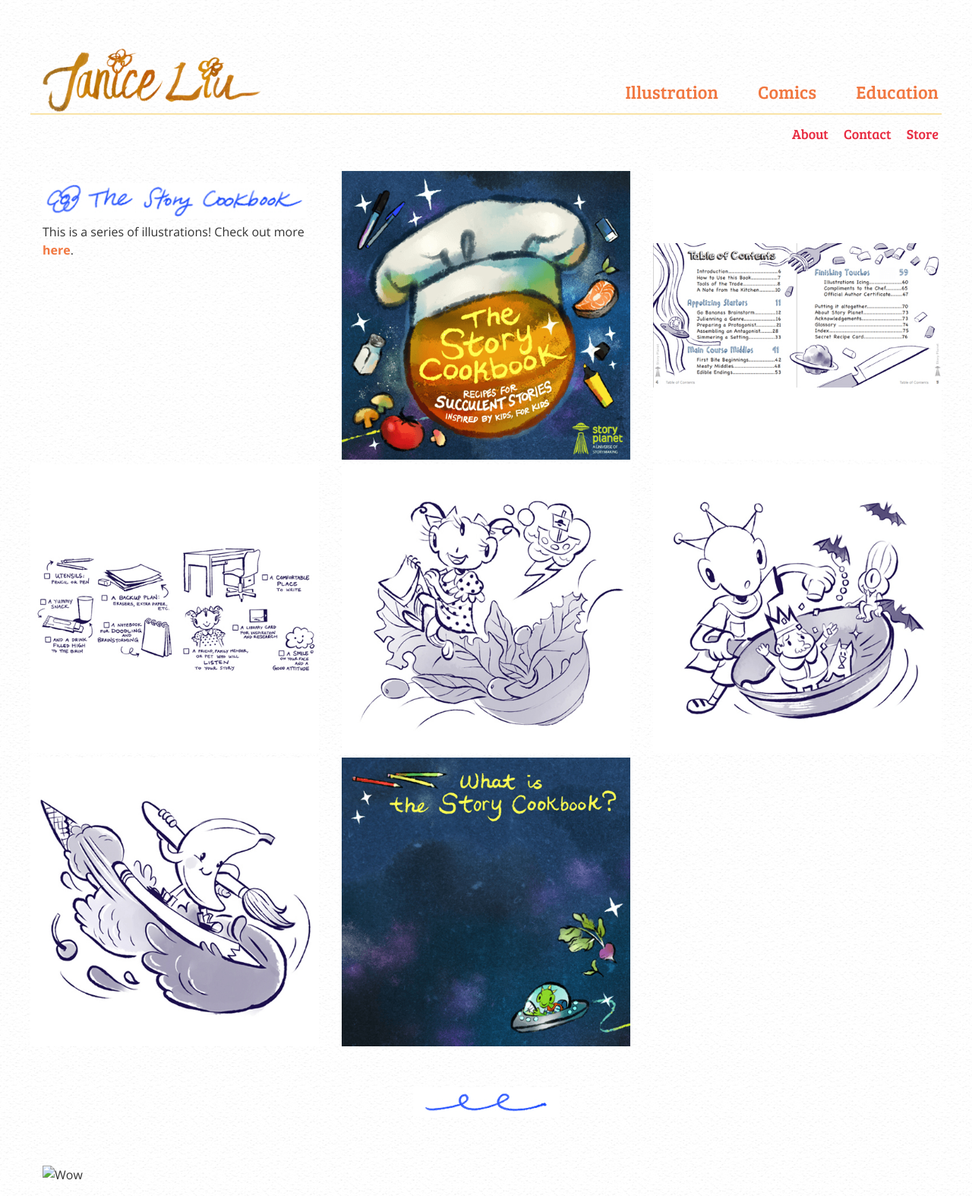
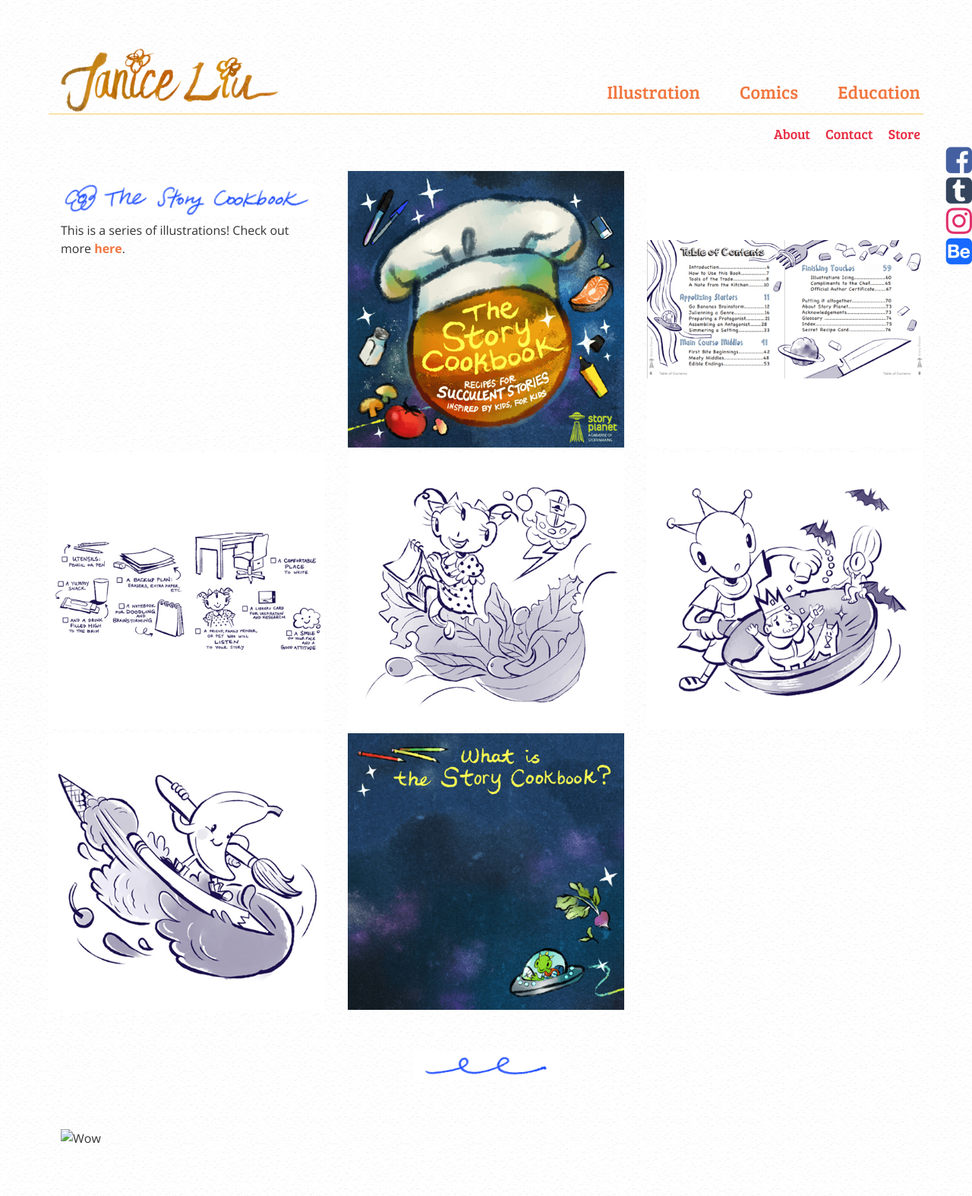
Before and after one commit to flutterdoodle/flutterdoodle.github.io, a Jekyll site: the page built from illustrations.html, in a window 1280 px wide. Shown: the whole page at 76% size. Built offline with Jekyll 4.4.1, drawn with Linux system fonts in a browser that asks for light colours; nearby versions of some CDN libraries.

Commit message:
add social icons

```diff
--- a/_includes/head.html
+++ b/_includes/head.html
@@ -11,6 +11,7 @@
     <link rel="shortcut icon" href="/img/favicon.png">
     <link rel="stylesheet" href="/css/all.min.css">
 
+    <link rel="stylesheet" href="https://maxcdn.bootstrapcdn.com/font-awesome/4.6.3/css/font-awesome.min.css">
     <link href="https://fonts.googleapis.com/css?family=Bree+Serif|Open+Sans:400,700" rel="stylesheet">
     <script src="https://code.jquery.com/jquery-1.12.0.min.js"></script>
 
--- /dev/null
+++ b/_includes/social.html
@@ -0,0 +1,27 @@
+<ul class="social">
+  <li class="social__item">
+    <a class="social__link social__link--facebook">
+      <i class="fa fa-facebook-square" aria-hidden="true" title="facebook"></i>
+      <span class="sr-only">Facebook</span>
+    </a>
+  </li>
+  <li class="social__item">
+    <a class="social__link social__link--tumblr" href="http://blog.janiceliu.com/">
+      <i class="fa fa-tumblr-square" aria-hidden="true" title="Tumblr"></i>
+      <span class="sr-only">Tumblr</span>
+    </a>
+  </li>
+  <li class="social__item">
+    <a class="social__link social__link--instagram" href="https://www.instagram.com/flutterdoodle/">
+      <i class="fa fa-instagram" aria-hidden="true" title="Instagram"></i>
+      <span class="sr-only">Instagram</span>
+    </a>
+  </li>
+  <li class="social__item">
+    <a class="social__link social__link--behance" href="https://www.behance.net/flutterdoodle">
+      <i class="fa fa-behance-square" aria-hidden="true" title="Behance"></i>
+      <span class="sr-only">Behance</span>
+    </a>
+  </li>
+
+</ul>
--- a/_layouts/default.html
+++ b/_layouts/default.html
@@ -2,6 +2,7 @@
 <body class="{{ page.body }}">
   <div class="wrapper">
     {% include nav.html %}
+    {% include social.html %}
     {{ content }}
   </div>
 
--- a/_layouts/illustrations.html
+++ b/_layouts/illustrations.html
@@ -18,7 +18,7 @@
       {% for img in series.images %}
         <div class="illustration__grid-item">
           <a class="illustraton__grid-link" data-lightbox="illustration" href="{{ imgUrl }}{{ img.full }}" data-title="{{ img.desc }}">
-            <img class="illustration__img" src="{{ imgUrl }}{% if img.thumb != null %}{{ img.thumb }}{% else %}{{ img.full }}{% endif %}">
+            <img class="illustration__img" src="{{ imgUrl }}{% if img.thumb != null %}{{ img.thumb }}{% else %}{{ img.full }}{% endif %}" alt="{{ img.desc }}">
           </a>
         </div>
       {% endfor %}
--- a/_src/scss/base/_containers.scss
+++ b/_src/scss/base/_containers.scss
@@ -1,5 +1,5 @@
 .wrapper {
   margin: 0 auto;
-  width: 95%;
+  width: 90%;
   max-width: 75rem;
 }
--- a/illustrations.html
+++ b/illustrations.html
@@ -8,6 +8,7 @@
     images:
       - thumb: /img/illustrations/storycookbook-1-th.png
         full: /img/illustrations/storycookbook-1.png
+        desc: Sample description
       - thumb: /img/illustrations/storycookbook-2-th.png
         full: /img/illustrations/storycookbook-2.png
       - thumb: /img/illustrations/storycookbook-3-th.png
```
Also changed, not shown: _src/scss/components/_social.css (added, +59 -0 lines), _src/scss/components/_social.scss (added, +35 -0 lines), css/all.min.css, 3 other files.
